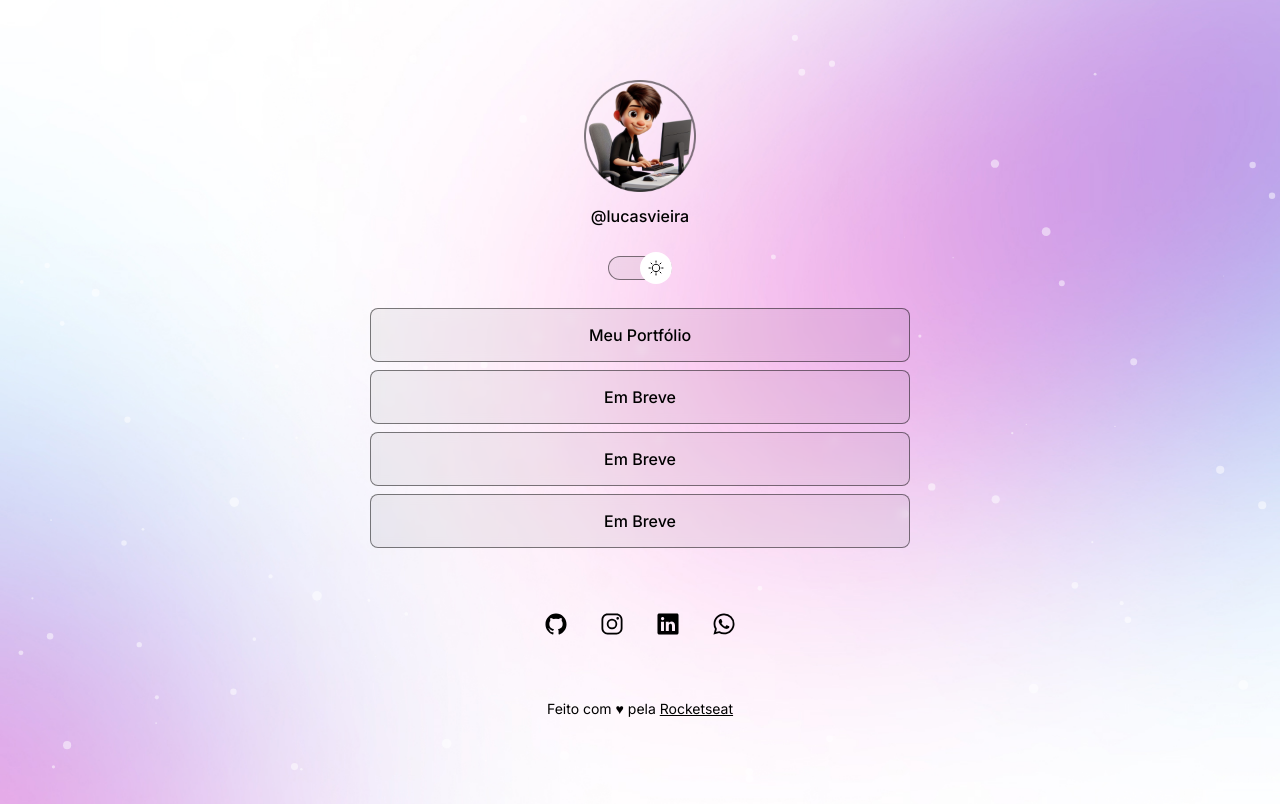
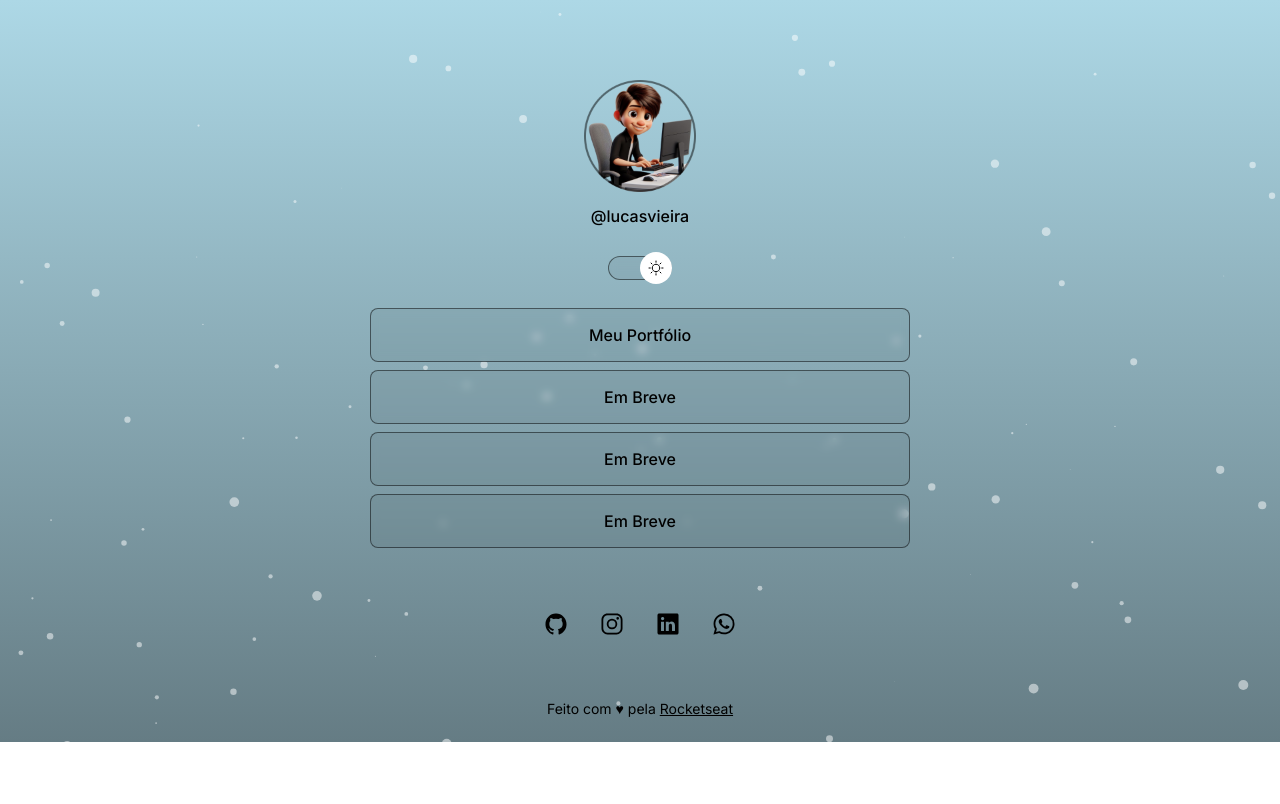
Before and after one commit to luccas-dev/devLinks, a plain HTML site: page index.html in a window 1280 px wide. Both pictures are taken after a click on the element 640 px from the left and 268 px from the top of the page. Drawn offline with nearby package versions, Linux system fonts and the light colour scheme.

Commit message:
change background colors

```diff
--- a/style.css
+++ b/style.css
@@ -7,6 +7,7 @@
 :root {
   --text-color: #fff;
   --bg-url: url(./assets/bg-mobile.jpg);
+  --bg-color: #121214;
   --stroke-color: rgba(255, 255, 255, 0.5);
   --surface-color: rgba(255, 255, 255, 0.1);
   --surface-color-hover: rgba(0, 0, 0, 0.02);
@@ -18,6 +19,7 @@
 .light {
   --text-color: #000;
   --bg-url: url(./assets/bg-mobile-light.jpg);
+  --bg-color: linear-gradient(#ADD8E6, #657C84);
   --stroke-color: rgba(0, 0, 0, 0.5);
   --surface-color: rgba(0, 0, 0, 0.05);
   --surface-color-hover: rgba(255, 255, 255, 0.02);
@@ -33,8 +35,8 @@ body{
   background-size: cover; Preenche todo espaço em branco/disponivel
   */
 
-  background: var(--bg-url) no-repeat top center/cover;
-  height: 100vh;
+  background: var(--bg-color) no-repeat top center/cover;
+  /* height: 100vh; */
 }
 
 body * {
@@ -213,6 +215,6 @@ footer {
 
 #particles-js{
   width: 100%;
-  height: 100vh;
+  height: 100%;
   position: absolute;
 }
```
